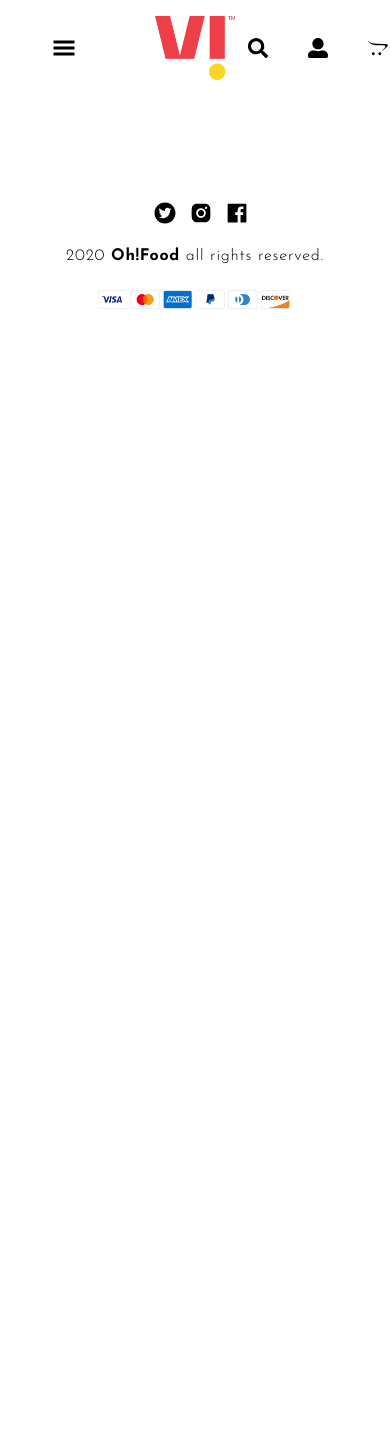
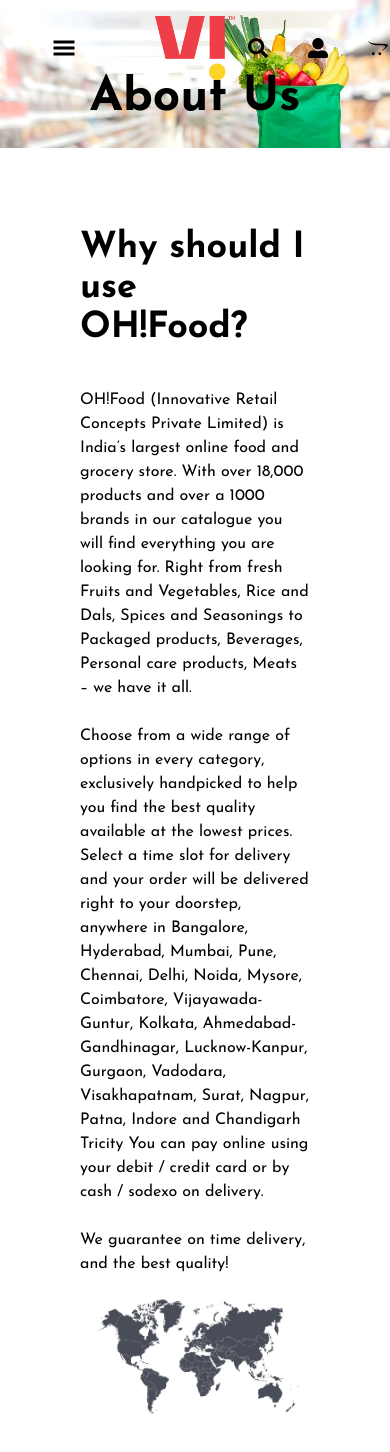
Before and after one commit to senjutimaiti/college-street, a React (Create React App) app: page /AboutUs in a window 390 px wide. Shown: the top 1452 px of the page. Before the commit the page ends 844 px from the top, so only its background shows below. Built offline with nearby package versions, Linux system fonts and the light colour scheme.

Commit message:
About Us

```diff
--- a/src/Pages/AboutUs.jsx
+++ b/src/Pages/AboutUs.jsx
@@ -1,12 +1,38 @@
 import React from 'react';
 import Navbar from "../components/Navbar";
 import Footer from "../components/Footer";
+import ban6 from "../images/ban6.jpg";
+import map from "../images/map.jpg";
+import "../styles/CustomStyles.css";
 
 const AboutUs = () => {
   return (
     <>
       <div className=" bg-white pb-40">
         <Navbar />
+        <div className=" relative flex flex-col justify-center items-center">
+          <img src={ban6} alt={"banner"} className=" w-full h-auto" />
+          <h3 className=" absolute top-1/2 z-20 text-black text-5xl font-black hover:cursor-pointer parent">About Us</h3>
+        </div>
+        <div className=" lg:flex justify-center items-center relative my-20">
+          <div className=" z-10 w-screen h-auto lg:w-1/2 px-20 lg:-mr-32">
+            <h3 className=" text-black text-4xl font-black my-10">Why should I use OH!Food?</h3>
+            <p>OH!Food (Innovative Retail Concepts Private Limited) is India’s largest online food and grocery store.
+              With over 18,000 products and over a 1000 brands in our catalogue you will find everything you are looking for.
+              Right from fresh Fruits and Vegetables, Rice and Dals, Spices and Seasonings to Packaged products, Beverages,
+              Personal care products, Meats – we have it all.</p><br />
+            <p>Choose from a wide range of options in every category, exclusively handpicked to help you find the best quality
+              available at the lowest prices. Select a time slot for delivery and your order will be delivered right to your
+              doorstep, anywhere in Bangalore, Hyderabad, Mumbai, Pune, Chennai, Delhi, Noida, Mysore, Coimbatore,
+              Vijayawada-Guntur, Kolkata, Ahmedabad-Gandhinagar, Lucknow-Kanpur, Gurgaon, Vadodara, Visakhapatnam, Surat,
+              Nagpur, Patna, Indore and Chandigarh Tricity You can pay online using your debit / credit card or by cash /
+              sodexo on delivery.</p><br />
+            <p>We guarantee on time delivery, and the best quality!</p>
+          </div>
+          <div className=" w-screen h-auto lg:w-1/2 px-20">
+            <img src={map} alt={"banner"} />
+          </div>
+        </div>
       </div>
       <Footer />
     </>
--- a/src/Pages/Home.jsx
+++ b/src/Pages/Home.jsx
@@ -2,27 +2,18 @@
 import Navbar from "../components/Navbar";
 import Carousels from "../components/Carousels";
 import ProductLessDetails from "../components/ProductLessDetails";
-import ban4 from "../images/ban4.jpg";
-import ban5 from "../images/ban5.jpg";
 import Footer from "../components/Footer";
-import Button from "../components/Button";
+import HomeBanners from "../components/HomeBanners";
 
 const Home = () => {
+
   return (
     <>
       <Navbar />
-      <div className=" bg-white pb-10">
+      <div className=" bg-white ">
         <Carousels />
         <ProductLessDetails />
-        <div className=" flex flex-col justify-center items-center m-20">
-          <h3 className=" text-2xl my-2">We provide fresh groceries.</h3>
-          <p className=" text-lg text-slate-400 tracking-wider my-2 text-center">Looks so Good on the Outside, It'll Make You Feel Good Inside</p>
-          <Button text = "SHOP NOW" className="  hover:border-2 hover:border-black h-16 w-[300px] mt-3 mb-5 font-bold text-md hover:text-black hover:bg-white bg-black text-white  transition-all duration-700 "/>
-        </div>
-        <div className=" block md:flex justify-center items-center w-screen h-auto mt-20 relative">
-          <img src={ban4} alt={"banner"} className=" w-screen md:w-1/2 " />
-          <img src={ban5} alt={"banner"} className=" w-screen md:w-1/2" />
-        </div>
+        <HomeBanners />
       </div>
       <Footer />
     </>
--- a/src/components/Footer.jsx
+++ b/src/components/Footer.jsx
@@ -15,7 +15,7 @@
         <AiFillFacebook className=" text-2xl ml-3 hover:text-blue-600" />
       </div>
       <div className="font-light tracking-wider mt-4">
-        2020 <span className=" font-bold">Oh!Food</span> all rights reserved.
+        2022 <span className=" font-bold">Oh!Food</span> all rights reserved.
       </div>
       <div>
         <img src={Pay} alt={"Cards"} className=" h-14" />
--- /dev/null
+++ b/src/components/HomeBanners.jsx
@@ -0,0 +1,41 @@
+import React from 'react';
+import ban4 from "../images/ban4.jpg";
+import ban5 from "../images/ban5.jpg";
+import Button from "../components/Button";
+import { useHistory } from "react-router-dom";
+
+const HomeBanners = () => {
+    const history = useHistory();
+  return (
+    <>
+        <div className=" flex flex-col justify-center items-center m-20">
+          <h3 className=" text-2xl my-2">We provide fresh groceries.</h3>
+          <p className=" text-lg text-slate-400 tracking-wider my-2 text-center">Looks so Good on the Outside, It'll Make You Feel Good Inside</p>
+          <Button text = "SHOP NOW" className="  hover:border-2 hover:border-black h-16 w-[300px] mt-3 mb-5 font-bold text-md hover:text-black hover:bg-white bg-black text-white  transition-all duration-700 "/>
+        </div>
+        <div className=" block md:flex justify-center items-center w-screen h-auto mt-20">
+          <div className=" flex justify-center relative w-screen md:w-1/2 ">
+            <img src={ban4} alt={"banner"}/>
+            <div className=" z-10 absolute top-4 right-10">
+              <h3 className="text-right text-3xl my-5 text-white">Visit Us</h3>
+              <p className="text-right text-xl text-white">Head Office<br />
+                16 Boulevard Saint-Germain<br />
+                75005 Paris</p><br />
+              <p onClick = {() => { history.push("/ContactUs")}}
+              className="text-right text-xl text-white hover:cursor-pointer underline underline-offset-4">Contact Us</p>
+            </div>
+          </div>
+          <div className=" flex justify-center relative w-screen md:w-1/2 ">
+            <img src={ban5} alt={"banner"}/>
+            <div className=" z-10 absolute top-4 right-10">
+              <h3 className="text-right text-3xl my-10 text-black">Follow Our Store <br />On Instagram</h3>
+              <p onClick = {() => { history.push("/ContactUs")}}
+              className="text-right text-xl text-black hover:cursor-pointer underline underline-offset-4">@ohfood22</p>
+            </div>
+          </div>
+        </div>
+    </>
+  )
+}
+
+export default HomeBanners;
--- a/src/components/Navbar.jsx
+++ b/src/components/Navbar.jsx
@@ -9,14 +9,13 @@
   if (document.body.scrollTop > 50 || document.documentElement.scrollTop > 50) {
 
     document.getElementById("navbar").style.background = "#ffffff";
-    document.getElementById("navbar").style.transition = "ease-in-out .5s";
   } else {
 
     document.getElementById("navbar").style.background = "none";
   }
 }
   return (
-    <div id="navbar" className="flex justify-between items-center w-screen h-24 bg-white fixed top-0 z-50">
+    <div id="navbar" className=" bg-transparent flex justify-between items-center w-screen h-24 fixed top-0 z-50 ease-in-out duration-500">
       <Menu className=" p-6" />
       <img src={logo} alt="logo" className=" w-[80px] h-auto align-middle absolute left-1/2 ml-[-40px]" />
       <Menu2 />
```
Also changed, not shown: src/images/ban6.jpg (added), src/images/map.jpg (added).
